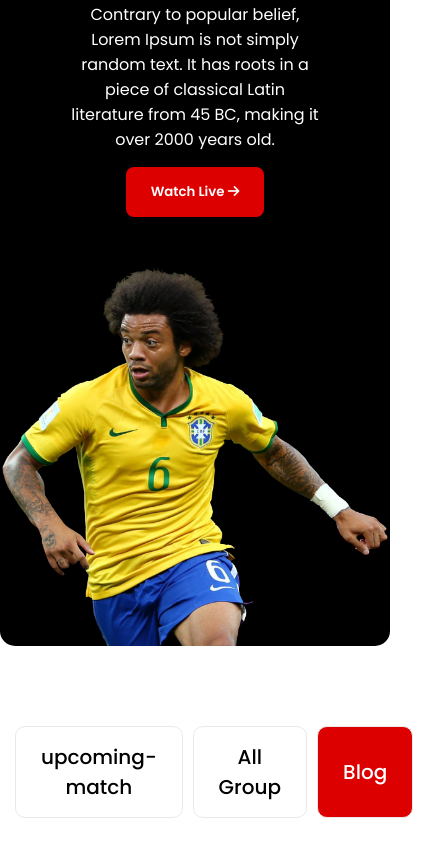
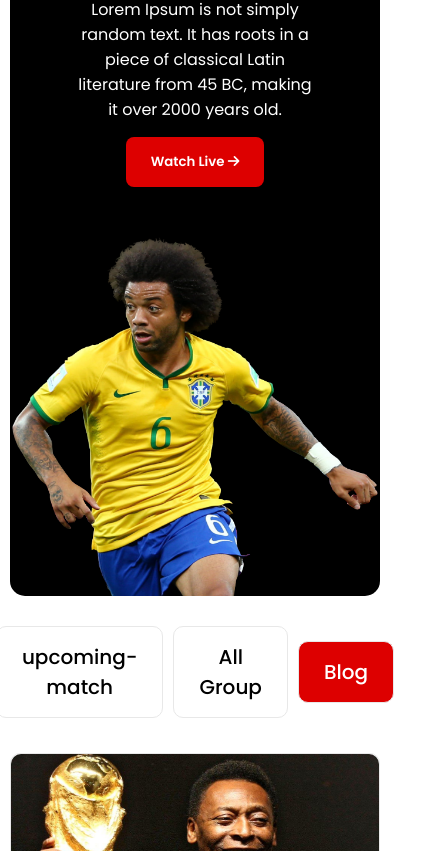
Before and after one commit to SowvikSuvo/Fifa-world-cup-2026, a plain HTML site: page index.html in a window 390 px wide. Shown: the part 243-1094 px from the top of the page, 443 px wide, since content can reach past the window. Drawn offline with Linux system fonts and the light colour scheme.

Commit message:
mobile responsive done

```diff
--- a/style.css
+++ b/style.css
@@ -121,6 +121,9 @@ img {
 
 /* Laptop/tab responsive */
 @media screen and (max-width: 992px) {
+  .container {
+    margin: 0 20px;
+  }
   .upcoming-matches {
     flex-direction: column;
   }
@@ -144,9 +147,13 @@ img {
 
 /* Mobile responsive */
 @media screen and (max-width: 768px) {
+  .container {
+    margin: 0 10px;
+  }
   .banner {
     flex-direction: column;
     text-align: center;
+    margin-top: 20px;
   }
   .banner .banner-left {
     margin-bottom: 50px;
@@ -156,4 +163,12 @@ img {
   .banner .banner-left p {
     margin: 15px auto;
   }
+  .upcoming-matches-right {
+    grid-template-columns: 1fr;
+  }
+  .upcoming-matches-left {
+    width: 100%;
+    align-items: center;
+    justify-content: center;
+  }
 }
```
